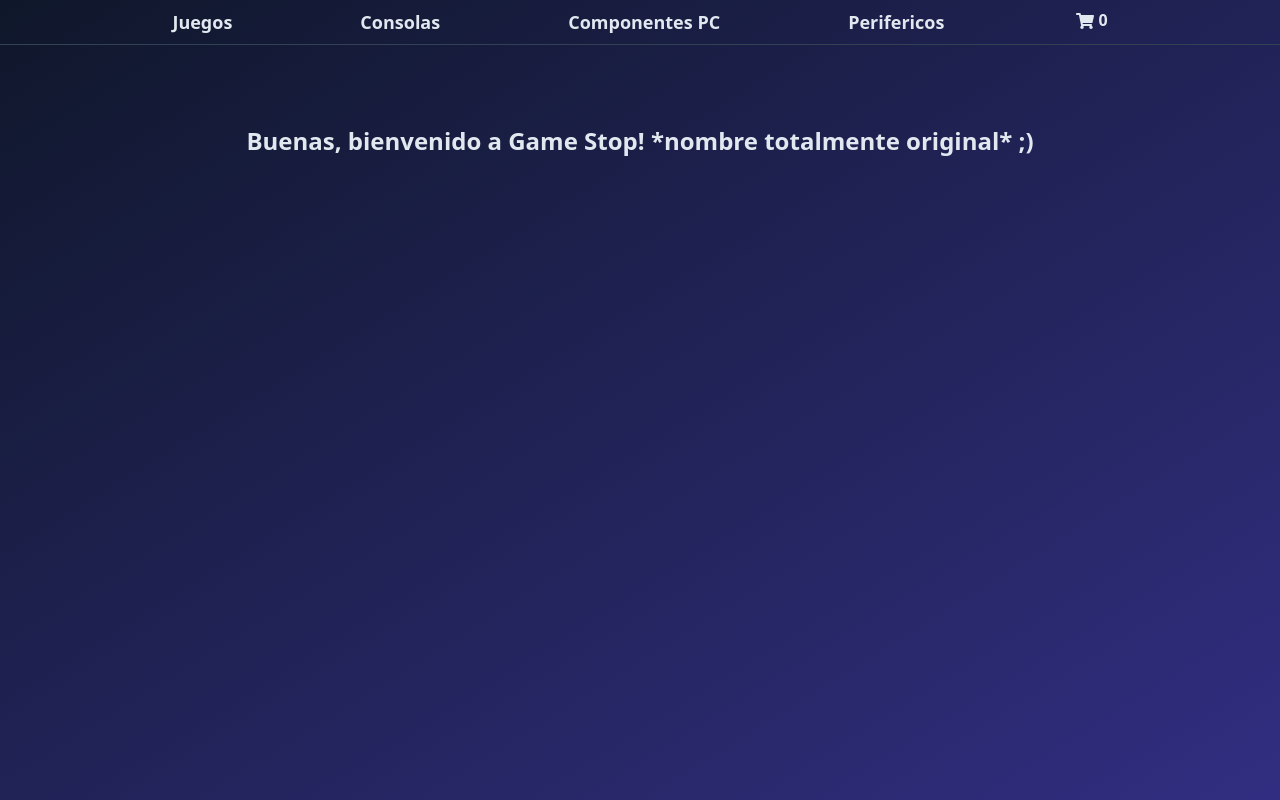
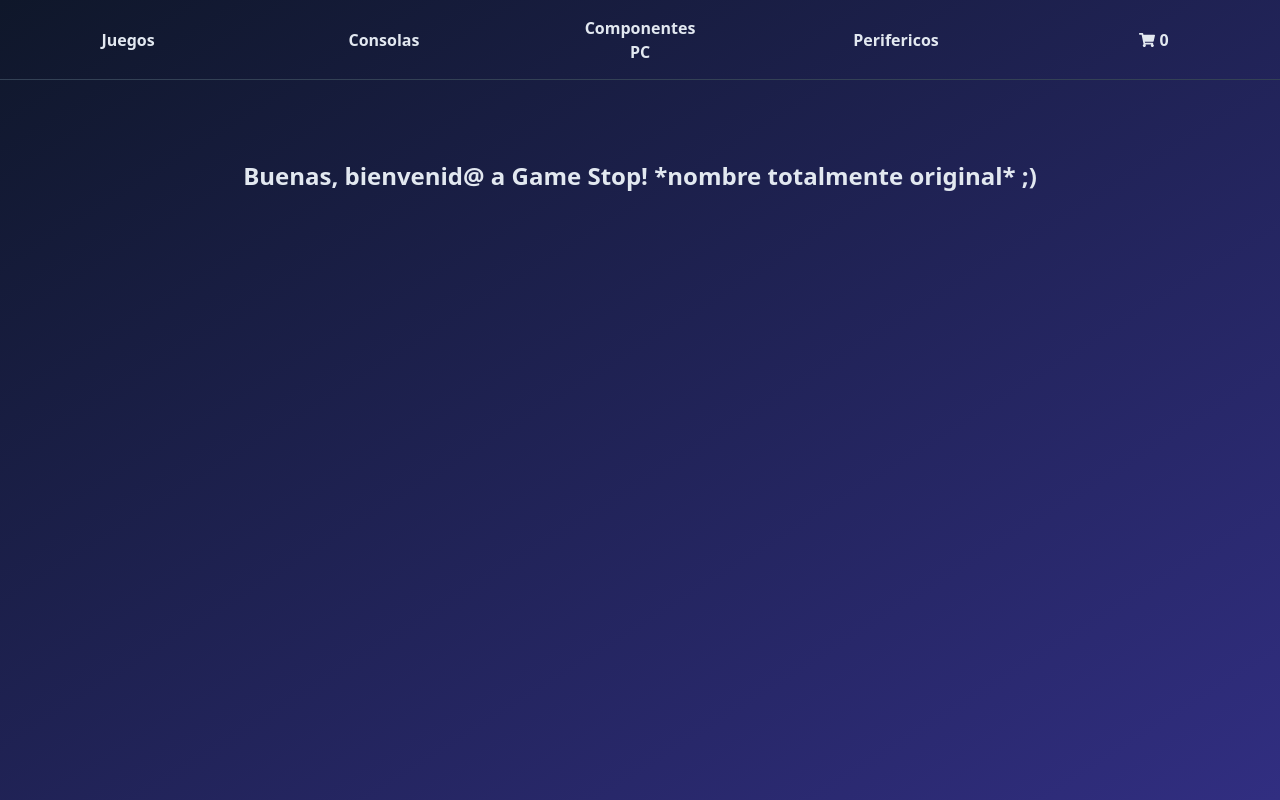
Before and after one commit to ValenBorras/GameStop, a React (Vite) app: page / in a window 1280 px wide. Built offline with nearby package versions, Linux system fonts and the light colour scheme.

Commit message:
detalles primera entrega

```diff
--- a/src/App.jsx
+++ b/src/App.jsx
@@ -4,7 +4,7 @@
 
 const App = () => {
 
-  const greeting = 'Buenas, bienvenido a Game Stop! *nombre totalmente original* ;)'
+  const greeting = 'Buenas, bienvenid@ a Game Stop! *nombre totalmente original* ;)'
   return (
     <body className=' bg-gradient-to-br from-slate-900 to-indigo-900 h-screen w-screen font-sanz'>
       <NavBar/>
--- a/src/components/CartWidget.jsx
+++ b/src/components/CartWidget.jsx
@@ -4,9 +4,9 @@
 export const CartWidget = () => {
   return (
 
-    <div className='flex'>
+    <div className='flex justify-center'>
       <p className='px-1 mt-1'><FaShoppingCart/></p>
-      <p className=' text-base'>0</p>
+      <p className='text-base'>0</p>
     </div>
 
   )
--- a/src/components/ItemListContainer.jsx
+++ b/src/components/ItemListContainer.jsx
@@ -3,7 +3,7 @@
 export const ItemListContainer = ({greeting}) => {
   return (
     <>
-    <h1 className=' text-slate-200 font-semibold text-2xl m-20 text-center'>{greeting}</h1>
+    <h1 className=' text-slate-200 font-semibold text-2xl mt-20 text-center bg-transparent'>{greeting}</h1>
     </>
   )
 }
--- a/src/components/NavBar.jsx
+++ b/src/components/NavBar.jsx
@@ -5,8 +5,9 @@
   const links = ['Juegos','Consolas','Componentes PC','Perifericos', <CartWidget/>]
   return (
 
-    <ul className='flex justify-center border-b  border-slate-700'>
-        {links.map(e => <a href='' className=' text-slate-200 font-semibold text-lg hover:text-sky-300 px-16 py-2 transition-all'> {e} </a>)}
+    <ul className='flex flex-row justify-center items-center border-b  border-slate-700 h-20'>
+
+        {links.map(e => <a href='' className=' basis-1/4 text-slate-200 font-semibold text-base hover:text-indigo-300 mx-16 py-2 transition-all text-center hover:text-lg'> {e} </a>)}
     </ul>
 
   )
```
